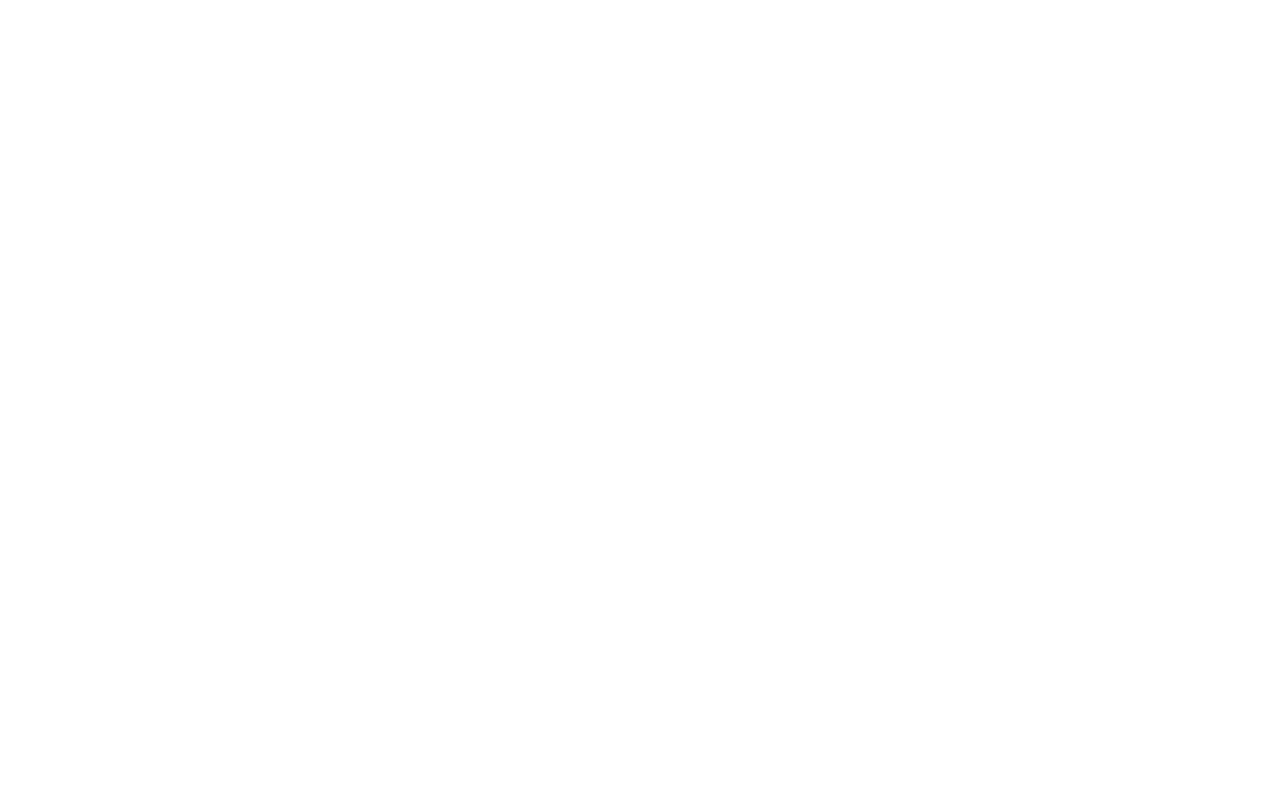
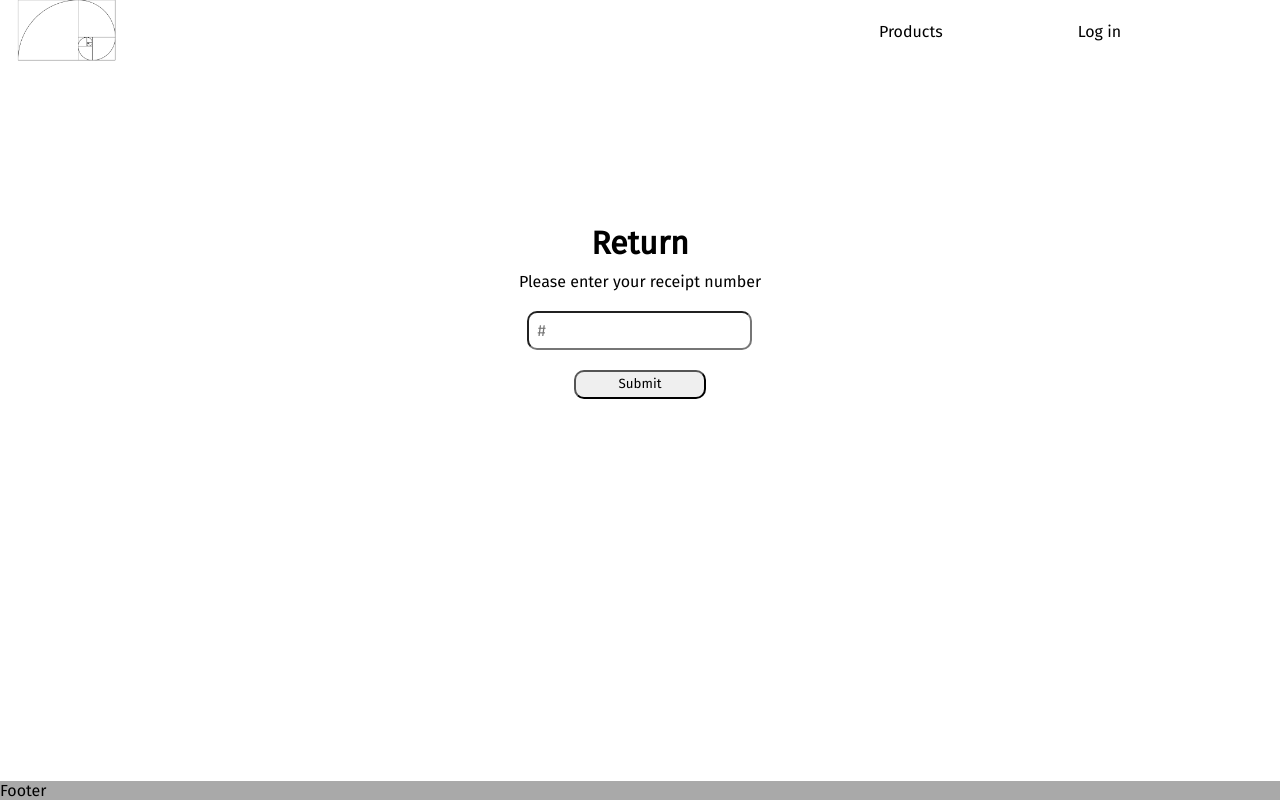
Before and after one commit to mikegv/e-commerce-project, a React (Create React App) app: page /returns in a window 1280 px wide. Before the commit this address had no page. Built offline with nearby package versions, Linux system fonts and the light colour scheme.

Commit message:
add return page with form and route to page

```diff
--- a/src/App.tsx
+++ b/src/App.tsx
@@ -11,6 +11,7 @@
 import Orders from "./components/orders/Orders";
 import Landing from "./components/Landing";
 import WishList from "./components/wishList/WishList";
+import Returns from "./components/returns/Returns";
 
 function App() {
   const [firstLoad, setFirstLoad] = useState(true);
@@ -32,7 +33,7 @@
         <Route element={<Layout />}>
           <Route path="/" element={<Landing />} />
           <Route path="/store" element={<Products />} />
-
+          <Route path="/returns" element={<Returns />} />
           {!loggedIn && (
             <>
               <Route path="/login" element={<Login />} />
--- /dev/null
+++ b/src/components/returns/Returns.tsx
@@ -0,0 +1,16 @@
+import classes from './returns.module.css'
+
+const Returns = () => {
+    return (
+        <div className={classes.returns}>
+            <h1>Return</h1>
+                <form>
+                    <label>Please enter your receipt number</label>
+                    <input type='text' placeholder='#' />
+                    <button>Submit</button>
+                </form>
+        </div>
+    );
+};
+
+export default Returns;
--- /dev/null
+++ b/src/components/returns/returns.module.css
@@ -0,0 +1,27 @@
+.returns{
+    display: flex;
+    flex-direction: column;
+    align-items: center;
+    flex-grow: 1;
+    padding-top: 10rem;
+}
+.returns form{
+    display: flex;
+    flex-direction: column;
+    align-items: center;
+}
+
+.returns form > *{
+    margin: 10px;
+    border-radius: 10px;
+}
+
+.returns form input{
+    font-size: 1rem;
+    padding: .5rem;
+}
+
+.returns button{
+    cursor: pointer;
+    width: 50%;
+}
```
